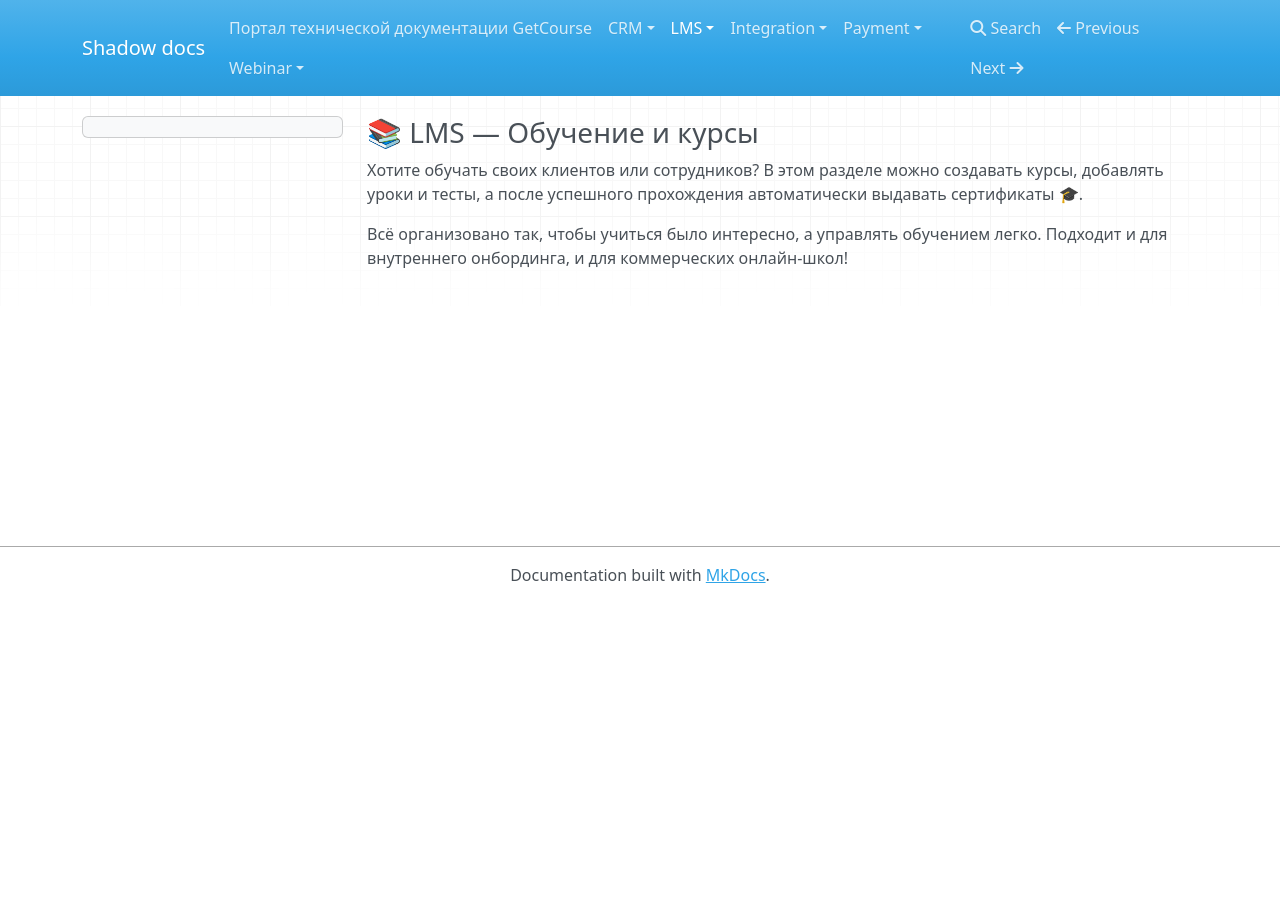
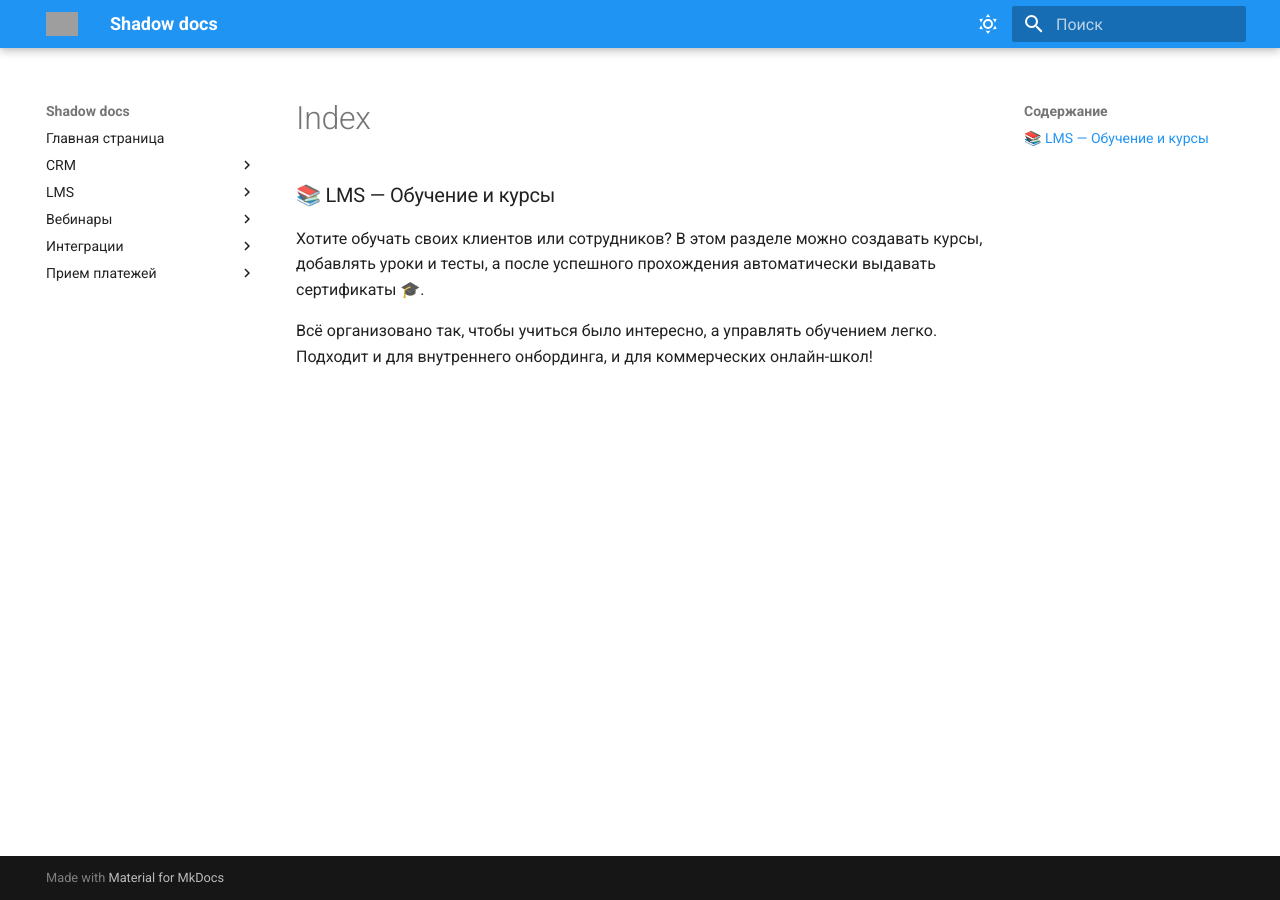
Before and after one commit to julia-shadow/shadow_docs, an MkDocs documentation site: the page built from docs/LMS/index.md, in a window 1280 px wide. Built offline with MkDocs 1.6.1 and Material for MkDocs 9.7.7, drawn with Linux system fonts in a browser that asks for light colours; nearby versions of some CDN libraries; grey boxes are pictures that could not be loaded.

Commit message:
добавила лого

```diff
--- a/mkdocs.yml
+++ b/mkdocs.yml
@@ -1 +1,83 @@
 site_name: Shadow docs
+site_description: GC Documentation # Описание сайта, добавляется в meta-теги
+theme: # Тема сайта, информация о ее параметрах
+  name: material # Название темы
+  logo: https://upload.wikimedia.org/wikipedia/commons/thumb/a/a9/Vector_Book_blue.svg/1200px-Vector_Book_blue.svg.png # Ссылка на логотип сайта
+  font:
+    text: Roboto # Шрифт текста
+    code: Roboto Mono # Шрифт для текста кода
+  features:
+    #- navigation.sections
+    - navigation.path # Хлебные крошки
+    - navigation.indexes # Позволяет создавать корневые страницы разделов меню. Корневая страница должна лежать в папке раздела и называться index.md. Пример использования корневых страниц приведен ниже в настройках nav
+    #- navigation.tabs # Верхнее меню
+    #- navigation.tabs.sticky # Фиксация верхнего меню
+    #- Navigation sections # Настройка спойлеров в левом меню
+    #- navigation.expand # Разворачивает спойлеры в левом меню по умолчанию
+    #- toc.integrate # Фиксирует оглавление страницы в левом меню
+    - navigation.instant # Функция быстрой загрузки страниц
+    - navigation.top # Добавляет кнопку «к началу» для быстрой обратной прокрутки страницы
+    - search.suggest # Подсказки при вводе поискового запроса
+    - search.highlight # Подсветка результатов поиска в тексте страницы
+    - content.code.copy # Кнопка копирования в блоке кода
+
+  language: ru # Язык
+  palette: # Настройки светлой и тёмной тем
+    # Настройки светлой темы
+    - scheme: default
+      toggle:
+        icon: material/weather-sunny # Иконка для активации светлой темы
+        name: Выключить солнышко # Всплывающий текст-подсказка
+      primary: blue # Основной цвет
+      accent: purple # Акцентный цвет
+    # Настройки тёмной темы
+    - scheme: slate
+      toggle:
+        icon: material/weather-night
+        name: Позвать солнышко
+      primary: deep purple
+      accent: blue
+
+nav: # Структура сайта
+    - Главная страница: index.md
+    - CRM:
+      - crm/index.md
+      - CRM GetCourse — современный инструмент управления в онлайн-образовании: crm/crm.md
+      - Сегменты по пользователям: crm/users.md
+      - Сегменты по заказам: crm/orders.md
+    - LMS:
+      - lms/index.md
+      - Как добавить свой курс на GetCourse: lms/addcourse.md
+      - Как настроить доступ к курсу: lms/access.md
+    - Вебинары:
+      - webinar/index.md
+      - Вебинары на GetCourse: webinar/webinar.md
+      - Автовебинары на GetCourse: webinar/autoweb.md
+    - Интеграции:
+      - integration/index.md
+      - Как подключить Telegram: integration/tg.md
+      - Как подключить WhatsApp: integration/wa.md
+    - Прием платежей:
+      - payment/index.md
+      - Get Модуль: payment/getmodule.md
+
+#extra:
+  #social: # Ссылки на соц.сети
+    #- icon: fontawesome/brands/github-alt # Иконка гитхаба
+      #link: https://github.com/{your_account} # Ссылка на гитхаб
+
+markdown_extensions: # Расширения markdown
+  - admonition # Поддержка информационных панелей (сообщений типа «Внимание», «Совет», «Примечание», etc.)
+  - footnotes # Поддержка встроенных сносок на страницах
+  - attr_list # Использование html-атрибутов и CSS в элементах markdown
+  - md_in_html # Поддержка markdown внутри html
+  - def_list # Поддержка списков определений
+  - pymdownx.tabbed # Использование вкладок (табов)
+  - pymdownx.details # Использование спойлеров (катов)
+  - pymdownx.highlight: # Подсветка синтаксиса в блоках кода
+      anchor_linenums: true
+  - pymdownx.superfences # Поддержка вложенных блоков кода
+  - pymdownx.snippets # Использование заимствованного контента
+  - pymdownx.emoji: # Иконки и эмодзи
+      emoji_index: !!python/name:material.extensions.emoji.twemoji
+      emoji_generator: !!python/name:material.extensions.emoji.to_svg
```
